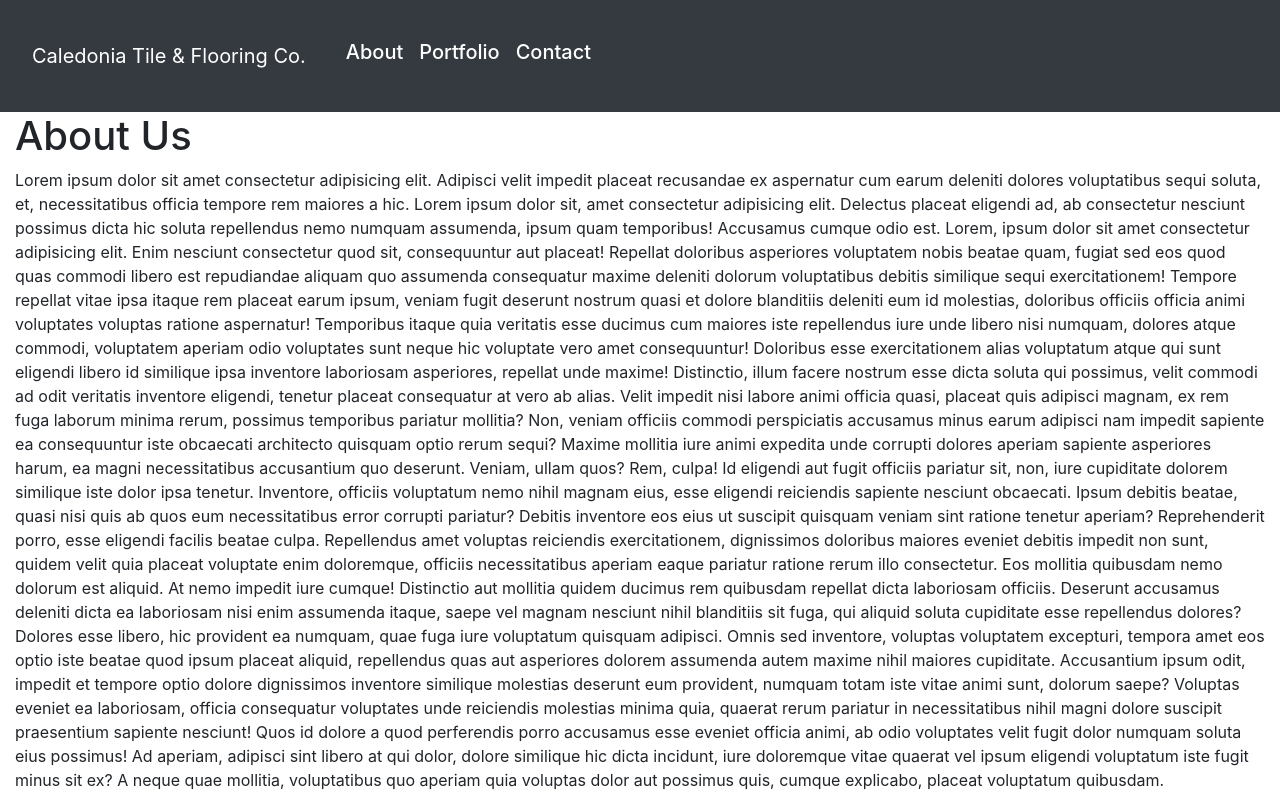
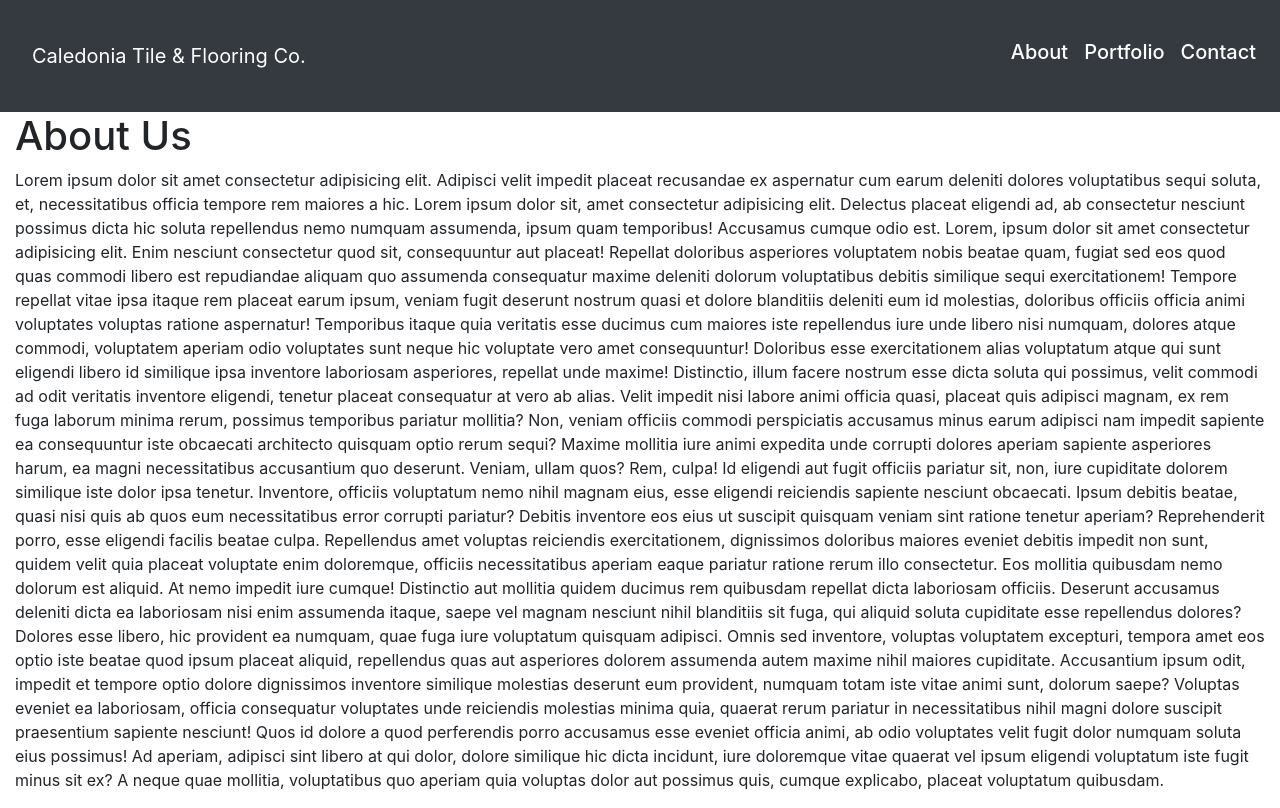
Before and after one commit to lrminer/caledonia-tile-and-flooring-co, a React (Create React App) app: page / in a window 1280 px wide. Built offline with nearby package versions, Linux system fonts and the light colour scheme.

Commit message:
Update App.js

```diff
--- a/src/App.js
+++ b/src/App.js
@@ -113,20 +113,35 @@ const CustomNavbar = () => {
         Caledonia Tile & Flooring Co.
       </Navbar.Brand>
       <Navbar.Toggle as="button" aria-controls="basic-navbar-nav" />
-      <Navbar.Collapse id="basic-navbar-nav">
-        <Nav className="mr-auto">
-          <Nav.Link href="/about">
-            <Link className="p-3 text-center" style={{ color: "white" }} to="/about">
+      <Navbar.Collapse
+        className="d-flex flex-md-row justify-content-end"
+        id="basic-navbar-nav"
+      >
+        <Nav className="d-flex flex-md-row">
+          <Nav.Link className="" href="/about">
+            <Link
+              className="p-3 text-center"
+              style={{ color: "white" }}
+              to="/about"
+            >
               <h5>About</h5>
             </Link>
           </Nav.Link>
-          <Nav.Link href="/portfolio">
-            <Link className="p-3 text-center" style={{ color: "white" }} to="/portfolio">
+          <Nav.Link className="" href="/portfolio">
+            <Link
+              className="p-3 text-center"
+              style={{ color: "white" }}
+              to="/portfolio"
+            >
               <h5>Portfolio</h5>
             </Link>
           </Nav.Link>
-          <Nav.Link href="/contact">
-            <Link className="p-3 text-center" style={{ color: "white" }} to="/contact">
+          <Nav.Link className="" href="/contact">
+            <Link
+              className="p-3 text-center"
+              style={{ color: "white" }}
+              to="/contact"
+            >
               <h5>Contact</h5>
             </Link>
           </Nav.Link>
```
